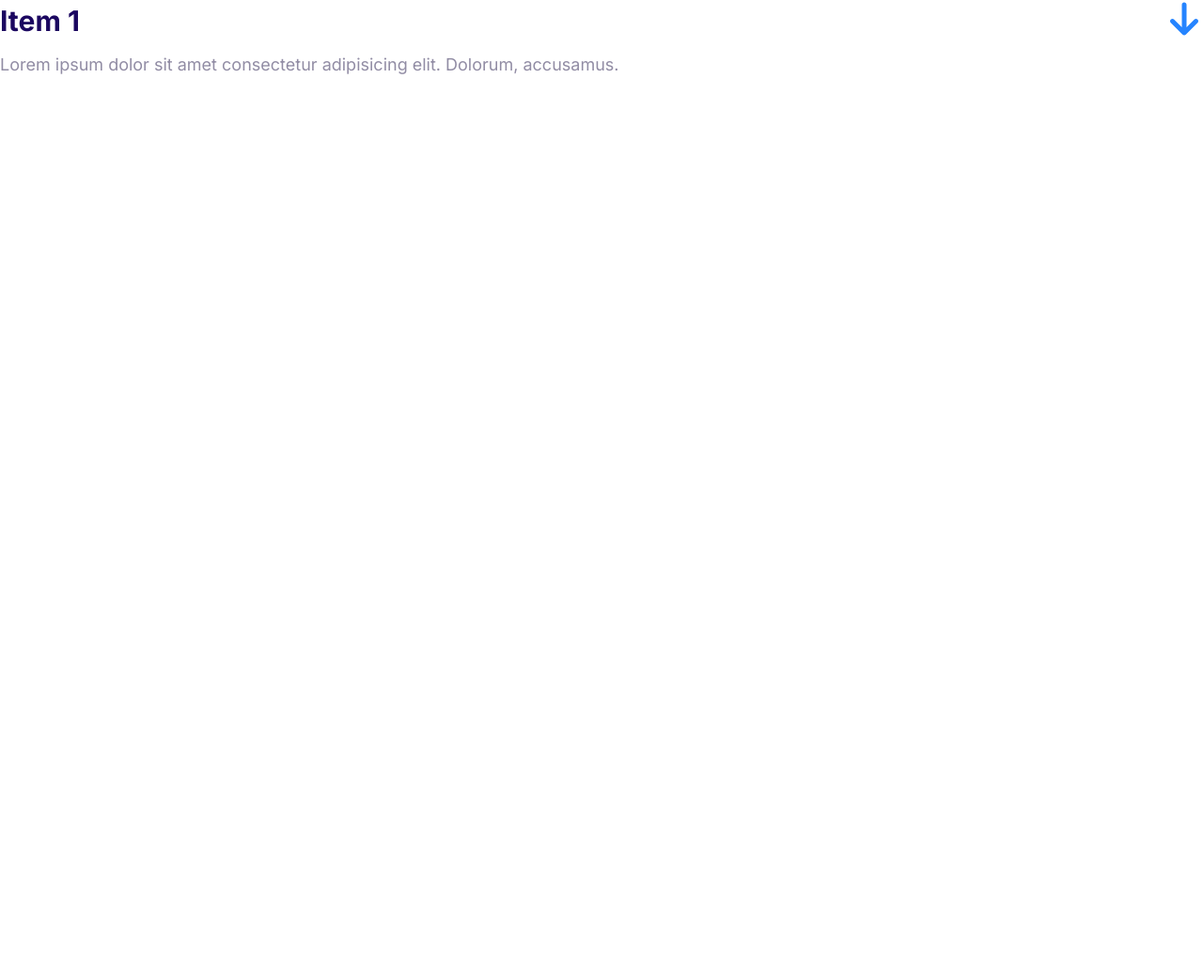
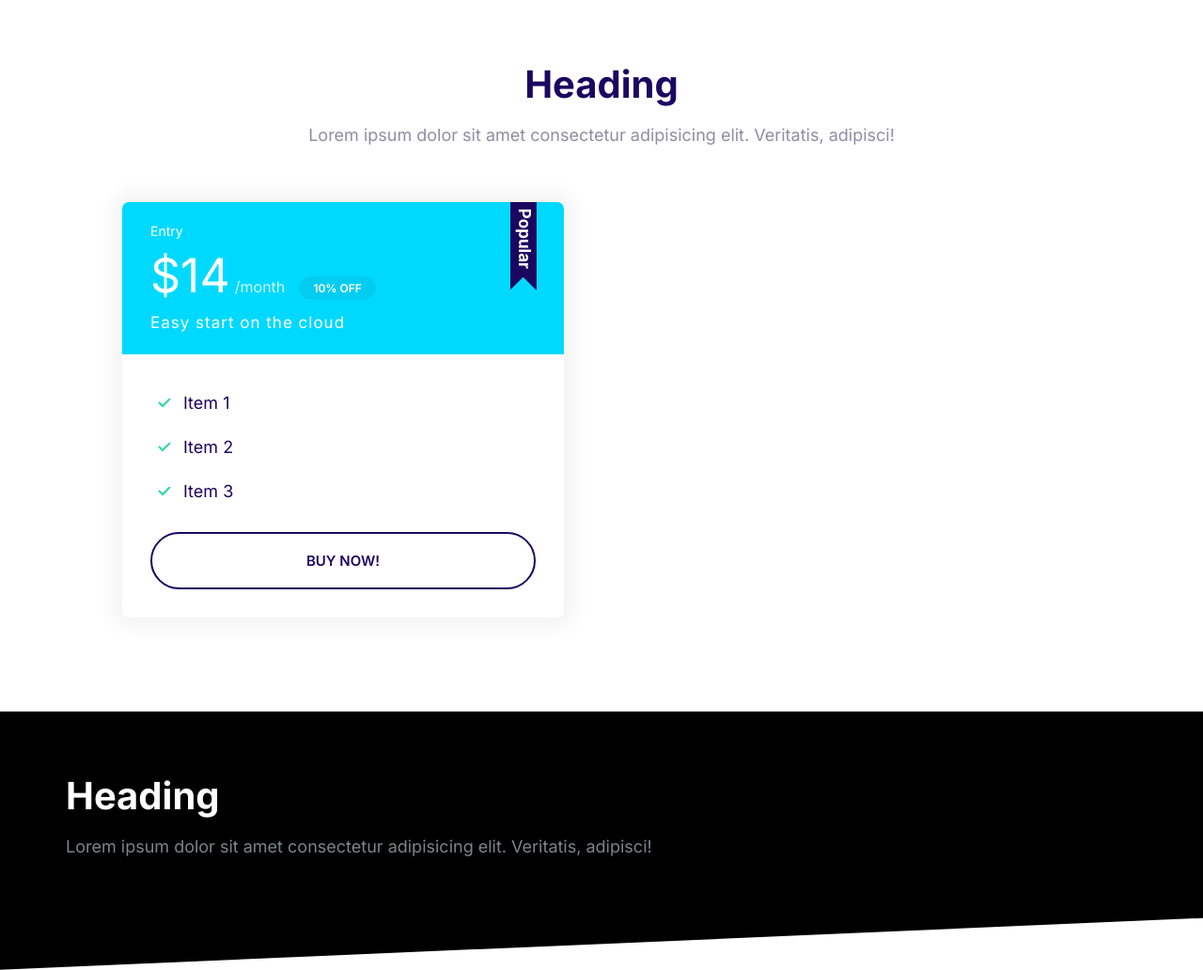
Before and after one commit to JayLi1209/Clarinet-Log, a plain HTML site: page index.html in a window 1280 px wide. Shown: the whole page at 94% size. Before the commit the page ends 800 px from the top, so only its background shows below. Drawn offline with Linux system fonts and the light colour scheme.

Commit message:
Fixed layout problems (added blocks).

```diff
--- a/CSS/styles.css
+++ b/CSS/styles.css
@@ -567,3 +567,43 @@ a{
     max-height: 100vh;
     opacity: 1;
   }
+
+
+  /* Blocks */
+  .block{
+    --padding-vertical: 6rem;
+    padding: var(--padding-vertical) 2rem;
+    /* border: 2px solid red; */ /* To test implementation of blocks */
+  }
+
+  .block__heading{
+    margin-top: 0;
+  }
+
+  .block--dark{
+    background: #000;
+    color: #7b858b;
+  }
+
+  .block--dark .block__heading{
+    color: #fff;
+  }
+
+  .block--skewed-right{
+    padding-bottom: calc(var(--padding-vertical) + 4rem);
+    clip-path: polygon(0% 0%, 100% 0%, 100% 100%, 0% 80%);
+  }
+
+  .block--skewed-left{
+    padding-bottom: calc(var(--padding-vertical) + 4rem);
+    clip-path: polygon(0% 0%, 100% 0%, 100% 80%, 0% 100%);
+  }
+
+  .block__header{
+    text-align: center;
+  }
+
+  .container{
+    max-width: 1140px;
+    margin: 0 auto;
+  }
--- a/index.html
+++ b/index.html
@@ -15,18 +15,45 @@
     <title>Clarinet Log</title>
   </head>
   <body>
-    <div class="collapsible collapsible--expanded">
-      <header class="collapsible__header">
-        <h2 class="collapsible__heading">Item 1</h2>
-        <svg class="icon icon--primary collapsible__chevron">
-          <use xlink:href="images/sprite-1.svg#arrow-down-solid"></use>
-        </svg>
+    <section class="block container">
+      <header class="block__header">
+        <h2 class="block__heading">Heading</h2>
+        <p>
+          Lorem ipsum dolor sit amet consectetur adipisicing elit. Veritatis,
+          adipisci!
+        </p>
       </header>
-      <div class="collapsible__content">
-        Lorem ipsum dolor sit amet consectetur adipisicing elit. Dolorum,
-        accusamus.
+      <div style="padding: 4rem; width: 50%">
+        <div class="plan plan--popular">
+          <div class="card card--secondary">
+            <header class="card__header">
+              <h3 class="plan__name">Entry</h3>
+              <span class="plan__price">$14</span>
+              <span class="plan__billing-cycle">/month</span>
+              <span class="badge badge--secondary badge--small">10% OFF</span>
+              <span class="plan__description">Easy start on the cloud</span>
+            </header>
+            <div class="card__body">
+              <ul class="list list--tick">
+                <li class="list__item">Item 1</li>
+                <li class="list__item">Item 2</li>
+                <li class="list__item">Item 3</li>
+              </ul>
+              <button class="btn btn--outline btn--block">Buy Now!</button>
+            </div>
+          </div>
+        </div>
       </div>
-    </div>
+    </section>
+    <section class="block block--dark block--skewed-left">
+      <div class="container">
+        <h2 class="block__heading">Heading</h2>
+        <p>
+          Lorem ipsum dolor sit amet consectetur adipisicing elit. Veritatis,
+          adipisci!
+        </p>
+      </div>
+    </section>
     <script src="js/main.js"></script>
   </body>
 </html>
```
